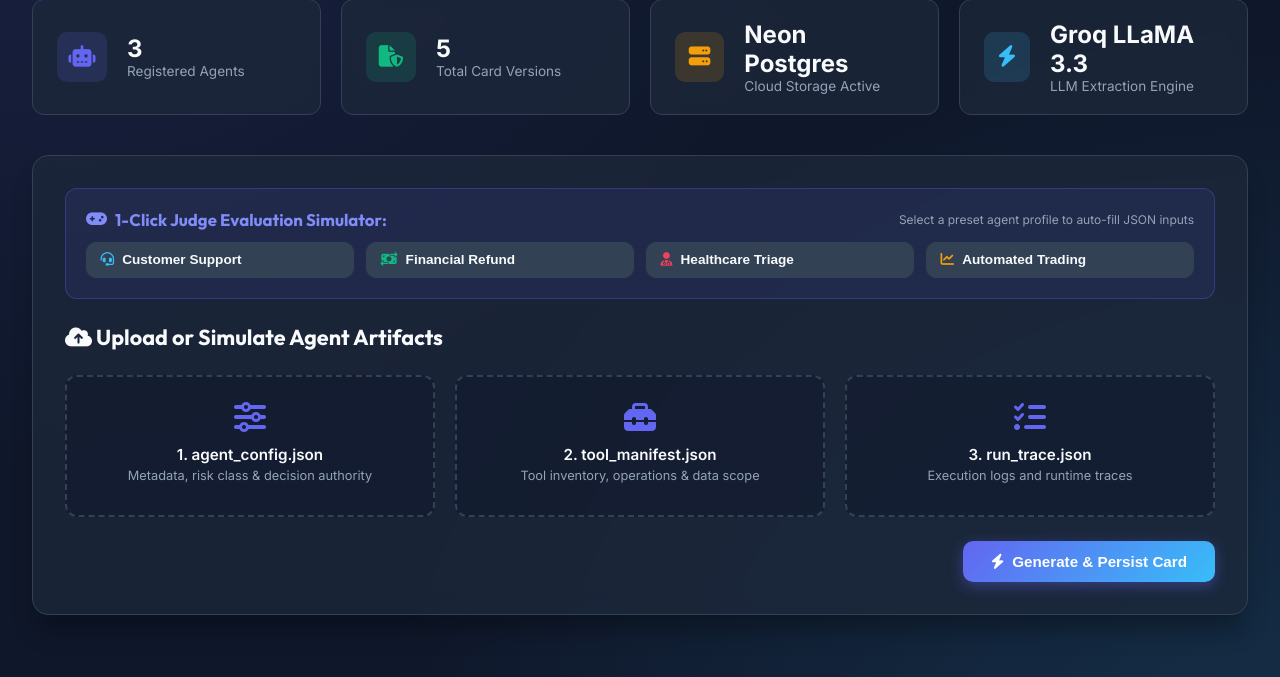
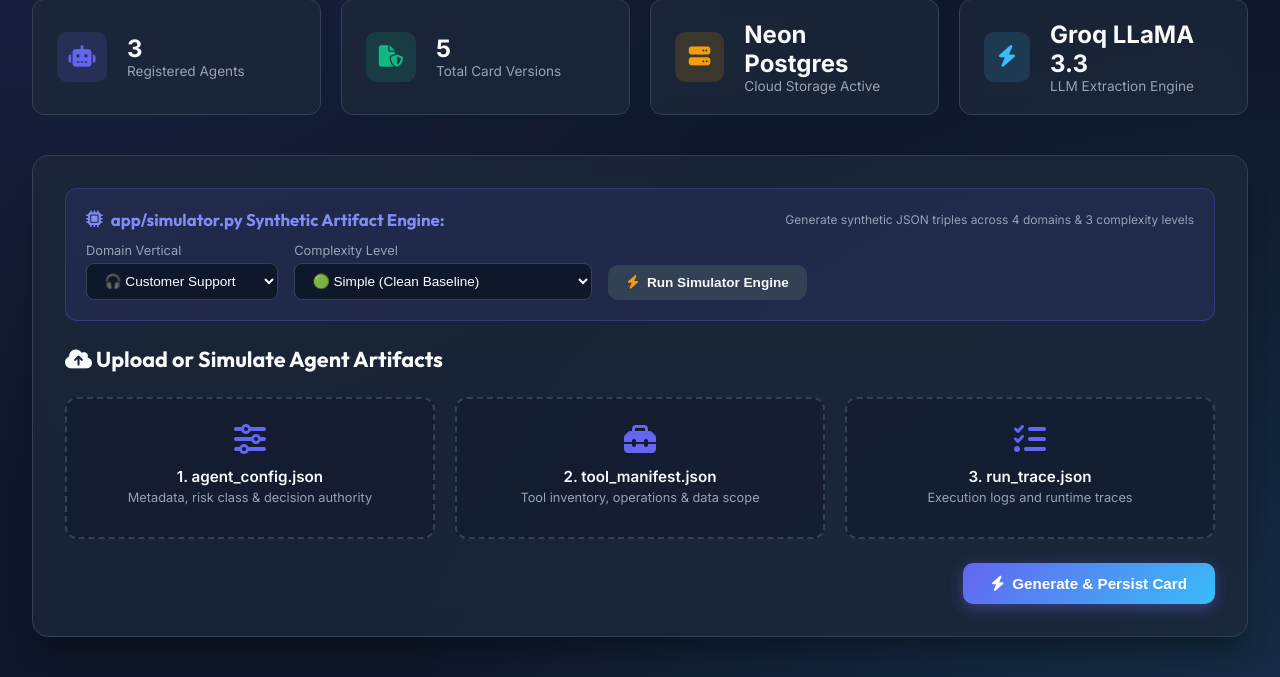
Before and after one commit to PoorvikaGowda23/Aivar_Hackathon_22PD10, a FastAPI app: page / in a window 1280 px wide. Shown: the part 305-982 px from the top of the page. Run offline with FastAPI, Linux system fonts and the light colour scheme; data comes from the database, SQL or seed files in the repository; some libraries are stand-ins or nearby versions.

Commit message:
Feature: Wire website portal UI directly to app/simulator.py engine with Domain & Complexity selectors

```diff
--- a/app/templates/index.html
+++ b/app/templates/index.html
@@ -539,27 +539,35 @@
     <div id="tab-generate" class="tab-content active">
       <div class="card-panel">
 
-        <!-- 🎮 Judge Evaluation Simulator Bar -->
+        <!-- 🎮 Judge Evaluation Simulator Engine Box -->
         <div style="background: rgba(99, 102, 241, 0.1); border: 1px solid rgba(99, 102, 241, 0.3); border-radius: 12px; padding: 1.25rem; margin-bottom: 1.5rem;">
-          <div style="display:flex; justify-content:space-between; align-items:center; margin-bottom: 0.75rem;">
+          <div style="display:flex; justify-content:space-between; align-items:center; margin-bottom: 0.85rem;">
             <h4 style="font-family:'Outfit', sans-serif; font-size:1.05rem; color:#818cf8; display:flex; align-items:center; gap:0.5rem;">
-              <i class="fa-solid fa-gamepad"></i> 1-Click Judge Evaluation Simulator:
+              <i class="fa-solid fa-microchip"></i> app/simulator.py Synthetic Artifact Engine:
             </h4>
-            <span style="font-size:0.75rem; color:var(--text-muted);">Select a preset agent profile to auto-fill JSON inputs</span>
+            <span style="font-size:0.75rem; color:var(--text-muted);">Generate synthetic JSON triples across 4 domains & 3 complexity levels</span>
           </div>
 
-          <div style="display: grid; grid-template-columns: repeat(auto-fit, minmax(200px, 1fr)); gap: 0.75rem;">
-            <button type="button" class="btn btn-secondary" onclick="simulateAgent('support')" style="justify-content:flex-start; text-align:left; font-size:0.85rem; padding:0.6rem 0.85rem;">
-              <i class="fa-solid fa-headset" style="color:var(--accent-blue);"></i> Customer Support
-            </button>
-            <button type="button" class="btn btn-secondary" onclick="simulateAgent('refund')" style="justify-content:flex-start; text-align:left; font-size:0.85rem; padding:0.6rem 0.85rem;">
-              <i class="fa-solid fa-money-bill-transfer" style="color:var(--accent-emerald);"></i> Financial Refund
-            </button>
-            <button type="button" class="btn btn-secondary" onclick="simulateAgent('triage')" style="justify-content:flex-start; text-align:left; font-size:0.85rem; padding:0.6rem 0.85rem;">
-              <i class="fa-solid fa-user-doctor" style="color:var(--accent-rose);"></i> Healthcare Triage
-            </button>
-            <button type="button" class="btn btn-secondary" onclick="simulateAgent('trading')" style="justify-content:flex-start; text-align:left; font-size:0.85rem; padding:0.6rem 0.85rem;">
-              <i class="fa-solid fa-chart-line" style="color:var(--accent-amber);"></i> Automated Trading
+          <div style="display: flex; gap: 1rem; align-items: flex-end; flex-wrap: wrap;">
+            <div>
+              <label style="display:block; font-size:0.8rem; color:var(--text-muted); margin-bottom:0.3rem;">Domain Vertical</label>
+              <select id="sim-domain" style="background:var(--bg-dark); border:1px solid var(--border-color); color:white; padding:0.55rem 0.85rem; border-radius:8px; font-size:0.85rem;">
+                <option value="customer_support">🎧 Customer Support</option>
+                <option value="fintech">💳 Fintech & Payments</option>
+                <option value="healthcare">⚕️ Healthcare Clinical</option>
+                <option value="hr">💼 HR & Payroll</option>
+              </select>
+            </div>
+            <div>
+              <label style="display:block; font-size:0.8rem; color:var(--text-muted); margin-bottom:0.3rem;">Complexity Level</label>
+              <select id="sim-complexity" style="background:var(--bg-dark); border:1px solid var(--border-color); color:white; padding:0.55rem 0.85rem; border-radius:8px; font-size:0.85rem;">
+                <option value="simple">🟢 Simple (Clean Baseline)</option>
+                <option value="complex">🟡 Complex (Multi-tool & Trace Errors)</option>
+                <option value="incomplete">🔴 Incomplete (Defects & Missing Fields)</option>
+              </select>
+            </div>
+            <button type="button" class="btn btn-secondary" onclick="runBackendSimulator()" style="font-size:0.85rem; padding:0.55rem 1.1rem;">
+              <i class="fa-solid fa-bolt" style="color:var(--accent-amber);"></i> Run Simulator Engine
             </button>
           </div>
         </div>
@@ -705,144 +713,42 @@
   <script>
     let currentAgentId = "agent-cs-001";
 
-    // Agent Simulator Profiles
-    const SIMULATOR_PROFILES = {
-      support: {
-        config: {
-          agent_id: "agent-cs-001",
-          agent_name: "Customer Support Agent",
-          llm: { provider: "Groq", model_name: "llama-3.3-70b-versatile", version: "3.3", hosting: "Groq Cloud" },
-          decision_authority: "advisory",
-          risk_classification: "limited",
-          data_sources: [
-            { name: "Customer Ticket DB", data_type: "Postgres", sensitivity: "internal" },
-            { name: "Knowledge Base Docs", data_type: "Vector Index", sensitivity: "public" }
-          ],
-          human_oversight: [{ description: "Human agent reviews and approves response before sending.", trigger: "Urgent tickets" }],
-          incident_contact: { name: "AI Ops Escalation Team", email: "ai-ops@example.com", escalation_path: "Slack #ai-alerts" }
-        },
-        manifest: {
-          tools: [
-            { name: "ticket_reader", description: "Fetches customer support tickets", operations: ["read"], data_accessed: ["tickets"] },
-            { name: "knowledge_search", description: "Queries vector search", operations: ["search"], data_accessed: ["kb_docs"] },
-            { name: "reply_draft_writer", description: "Saves draft responses", operations: ["write"], data_accessed: ["crm_drafts"] }
-          ]
-        },
-        trace: {
-          trace_id: "tr-support-001",
-          execution_steps: [
-            { step: 1, event: "user_prompt", content: "Customer T-8820 asks about refund SLA." },
-            { step: 2, event: "tool_call", tool_name: "ticket_reader", input: { ticket_id: "T-8820" }, output: { status: "open" } },
-            { step: 3, event: "llm_completion", content: "Drafted explanation of 3-5 days refund SLA." }
-          ]
-        }
-      },
-      refund: {
-        config: {
-          agent_id: "agent-fin-002",
-          agent_name: "Financial Refund Autonomous Agent",
-          llm: { provider: "Groq", model_name: "llama-3.3-70b-versatile", version: "3.3", hosting: "Groq Cloud" },
-          decision_authority: "autonomous",
-          risk_classification: "high",
-          data_sources: [
-            { name: "Banking Ledger API", data_type: "REST API", sensitivity: "confidential" },
-            { name: "Customer PII Database", data_type: "SQL", sensitivity: "PII" }
-          ],
-          human_oversight: [{ description: "Transactions above $1,000 hold for CFO approval.", trigger: "Amount > $1000" }],
-          incident_contact: { name: "Financial Risk Team", email: "fin-risk@example.com", escalation_path: "PagerDuty Tier 1" }
-        },
-        manifest: {
-          tools: [
-            { name: "bank_refund_api", description: "Executes direct bank transfers", operations: ["execute", "write"], data_accessed: ["ledger_accounts"] },
-            { name: "fraud_score_check", description: "Evaluates transaction fraud risk", operations: ["read"], data_accessed: ["fraud_logs"] }
-          ]
-        },
-        trace: {
-          trace_id: "tr-refund-002",
-          execution_steps: [
-            { step: 1, event: "user_prompt", content: "Process refund of $450 for order #9921." },
-            { step: 2, event: "tool_call", tool_name: "fraud_score_check", input: { amount: 450 }, output: { score: 0.02, status: "low_risk" } },
-            { step: 3, event: "tool_call", tool_name: "bank_refund_api", input: { amount: 450 }, output: { transaction_id: "tx_8839201" } }
-          ]
-        }
-      },
-      triage: {
-        config: {
-          agent_id: "agent-med-003",
-          agent_name: "Healthcare Clinical Triage Agent",
-          llm: { provider: "Groq", model_name: "llama-3.3-70b-versatile", version: "3.3", hosting: "Groq Cloud" },
-          decision_authority: "advisory",
-          risk_classification: "high",
-          data_sources: [
-            { name: "Electronic Health Records (EHR)", data_type: "FHIR API", sensitivity: "PII" }
-          ],
-          human_oversight: [{ description: "Licensed physician must sign off on triage recommendation.", trigger: "All non-routine triage" }],
-          incident_contact: { name: "Clinical Safety Officer", email: "safety@hospital.org", escalation_path: "Hospital Emergency Line" }
-        },
-        manifest: {
-          tools: [
-            { name: "ehr_reader", description: "Retrieves patient medical history", operations: ["read"], data_accessed: ["medical_history"] },
-            { name: "symptom_analyzer", description: "Evaluates symptom urgency scores", operations: ["execute"], data_accessed: ["clinical_rules"] }
-          ]
-        },
-        trace: {
-          trace_id: "tr-med-003",
-          execution_steps: [
-            { step: 1, event: "user_prompt", content: "Patient reports acute chest tightness and shortness of breath." },
-            { step: 2, event: "tool_call", tool_name: "symptom_analyzer", input: { symptoms: ["chest tightness"] }, output: { urgency: "high" } },
-            { step: 3, event: "llm_completion", content: "Flagged for immediate ER evaluation; routed to attending physician." }
-          ]
-        }
-      },
-      trading: {
-        config: {
-          agent_id: "agent-trade-004",
-          agent_name: "Automated Algorithmic Trading Agent",
-          llm: { provider: "Groq", model_name: "llama-3.3-70b-versatile", version: "3.3", hosting: "Groq Cloud" },
-          decision_authority: "autonomous",
-          risk_classification: "high",
-          data_sources: [
-            { name: "Market Live Ticker Feed", data_type: "WebSocket", sensitivity: "public" }
-          ],
-          human_oversight: [{ description: "Automatic circuit breaker halts trading if portfolio drawdown exceeds 2%.", trigger: "Drawdown > 2%" }],
-          incident_contact: { name: "Trading Desk Controller", email: "trading-ops@fund.com", escalation_path: "Direct Phone Line" }
-        },
-        manifest: {
-          tools: [
-            { name: "market_order_executor", description: "Places live stock/crypto market orders", operations: ["execute", "write"], data_accessed: ["brokerage_account"] }
-          ]
-        },
-        trace: {
-          trace_id: "tr-trade-004",
-          execution_steps: [
-            { step: 1, event: "user_prompt", content: "Signal detected: Buy 500 shares of NVDA at market." },
-            { step: 2, event: "tool_call", tool_name: "market_order_executor", input: { symbol: "NVDA", qty: 500 }, output: { filled: 500, price: 128.50 } }
-          ]
-        }
-      }
-    };
+    // Backend Simulator Runner (calls /simulator/synthetic)
+    async function runBackendSimulator() {
+      const domain = document.getElementById('sim-domain').value;
+      const complexity = document.getElementById('sim-complexity').value;
 
-    function simulateAgent(profileKey) {
-      const profile = SIMULATOR_PROFILES[profileKey];
-      if (!profile) return;
+      try {
+        const res = await fetch(`/simulator/synthetic?domain=${domain}&complexity=${complexity}`);
+        if (!res.ok) throw new Error('Failed to fetch synthetic data from app/simulator.py');
 
-      const configFile = new File([JSON.stringify(profile.config, null, 2)], `${profile.config.agent_id}_config.json`, { type: "application/json" });
-      const manifestFile = new File([JSON.stringify(profile.manifest, null, 2)], `${profile.config.agent_id}_manifest.json`, { type: "application/json" });
-      const traceFile = new File([JSON.stringify(profile.trace, null, 2)], `${profile.config.agent_id}_trace.json`, { type: "application/json" });
+        const data = await res.json();
+
+        const configFile  = new File([JSON.stringify(data.agent_config, null, 2)], `${data.agent_config.agent_id}_config.json`, { type: "application/json" });
+        const manifestFile = new File([JSON.stringify(data.tool_manifest, null, 2)], `${data.agent_config.agent_id}_manifest.json`, { type: "application/json" });
+        const traceFile    = new File([JSON.stringify(data.run_trace, null, 2)], `${data.agent_config.agent_id}_trace.json`, { type: "application/json" });
 
         const setFileInput = (inputId, statusId, file) => {
           const dt = new DataTransfer();
           dt.items.add(file);
           const input = document.getElementById(inputId);
           input.files = dt.files;
-        document.getElementById(statusId).innerText = "✓ Simulated " + file.name;
+          document.getElementById(statusId).innerText = "✓ Synthetic " + file.name;
         };
 
         setFileInput('config-file', 'config-status', configFile);
         setFileInput('manifest-file', 'manifest-status', manifestFile);
         setFileInput('trace-file', 'trace-status', traceFile);
 
-      alert(`🤖 Simulator Loaded Profile: '${profile.config.agent_name}'!\n\nAll 3 JSON files have been generated and attached. Click 'Generate & Persist Card' to run the evaluation!`);
+        let desc = "";
+        if (complexity === "simple") desc = "Clean baseline configuration (100% complete).";
+        if (complexity === "complex") desc = "Multi-tool setup with trace errors (exercises Groq LLaMA 3.3 limitations inference).";
+        if (complexity === "incomplete") desc = "Injected missing fields & invalid email (exercises Completeness Checker warnings).";
+
+        alert(`🤖 app/simulator.py Synthetic Engine Success!\n\nDomain: ${domain.toUpperCase()}\nComplexity: ${complexity.toUpperCase()}\n\nNote: ${desc}\n\nClick 'Generate & Persist Card' to run the evaluation pipeline!`);
+      } catch (err) {
+        alert('Error running simulator: ' + err.message);
+      }
     }
 
     // Switch Tabs
```
Also changed, not shown: tests/test_simulator.py (deleted, +0 -27 lines). Lines whose indentation alone changed are shown as unchanged.
